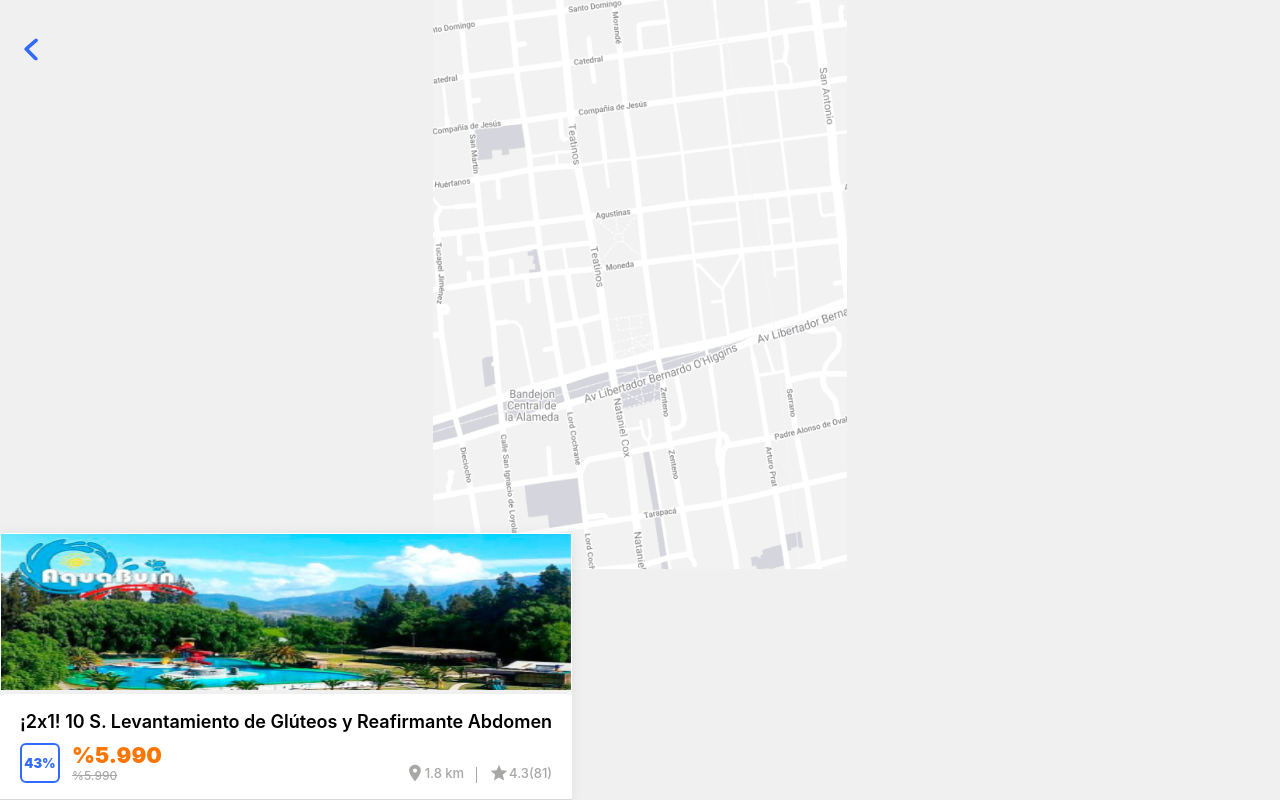
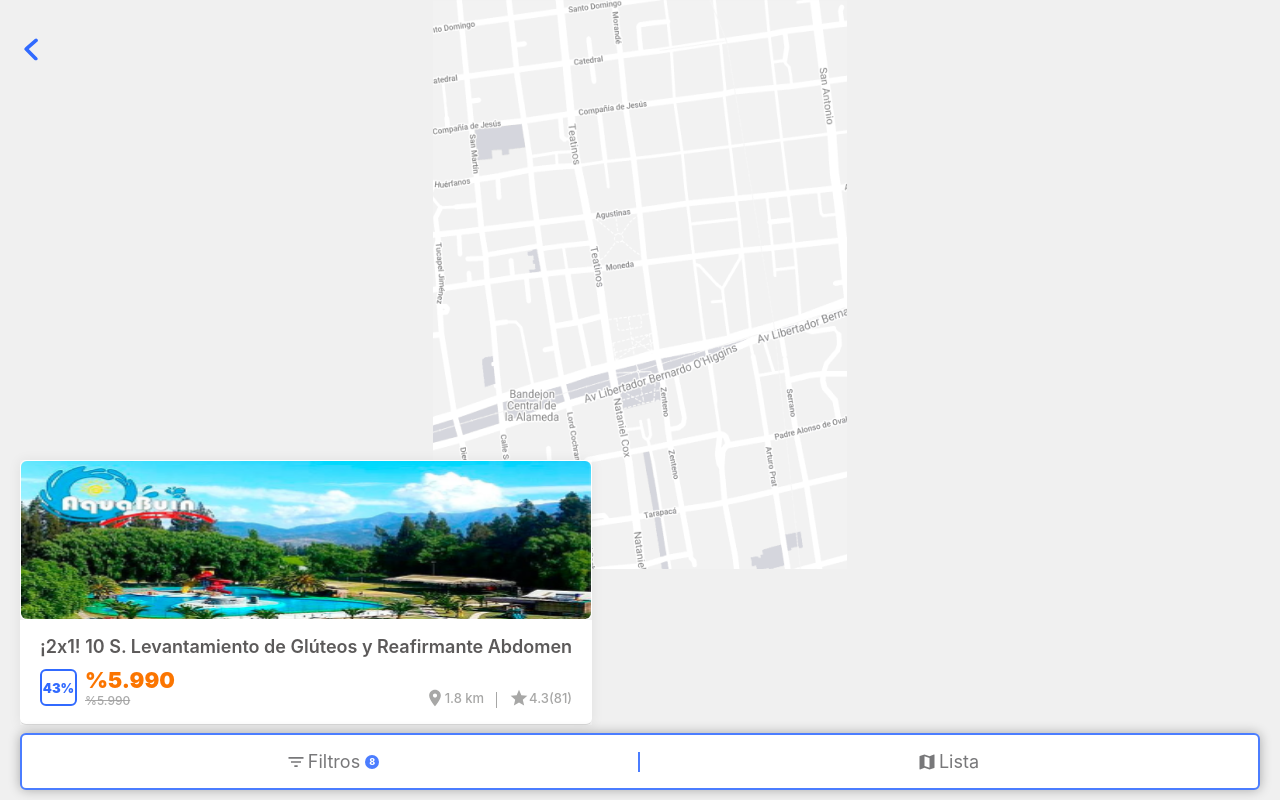
Before and after one commit to jotapixma/geolocationv2, a React (Create React App) app: page /geolocation in a window 1280 px wide. Built offline with nearby package versions, Linux system fonts and the light colour scheme.

Commit message:
group filter views

```diff
--- a/src/Views/ExtendedFilterSection.js
+++ b/src/Views/ExtendedFilterSection.js
@@ -44,7 +44,7 @@ class ExtendedFilterSection extends React.Component {
           >
             <h2 className="group-title">Categoría</h2>
           </ExpansionPanelSummary>
-          <ExpansionPanelDetails>
+          <ExpansionPanelDetails className="collapse-categories" >
             <CategoryItem/>
           </ExpansionPanelDetails>
         </ExpansionPanel>
@@ -56,7 +56,7 @@ class ExtendedFilterSection extends React.Component {
           >
             <h2 className="group-title">Comunas </h2>
           </ExpansionPanelSummary>
-          <ExpansionPanelDetails>
+          <ExpansionPanelDetails className="collapse-communes">
             <CommuneItem/>
           </ExpansionPanelDetails>
         </ExpansionPanel>
--- a/src/Views/Geolocation.js
+++ b/src/Views/Geolocation.js
@@ -3,6 +3,7 @@ import '../assets/styles/views/Geolocation.scss';
 import CuponaticLocation from '../assets/img/cuponatic-location.png';
 import SmallProductCard from '../components/SmallProductCard'
 import GoBackArrow from '../assets/img/return-arrow.svg';
+import GeolocationFilterBar from '../components/GeolocationFilterBar.jsx';
 
 class Geolocation extends React.Component {
 
@@ -25,6 +26,7 @@ class Geolocation extends React.Component {
           <img src= {GoBackArrow} alt="go back arrow"/>
         </div>
         <SmallProductCard/>
+        <GeolocationFilterBar/>
       </div>
     );
   }
--- /dev/null
+++ b/src/assets/styles/components/GeolocationFilterBar.scss
@@ -0,0 +1,82 @@
+$blue-custom: #4B7DFF;
+$white: #ffffff;
+
+section.geolocation-filter-bar{
+  position: fixed;
+  bottom: 0;
+  left: 0;
+  width: 100%;
+
+  .filter-content{
+    background-color: #ffffff;
+    border: 2px solid #4B7DFF;
+    border-radius: 6px;
+    box-shadow: 0px 0px 12px rgba(0, 0, 0, 0.3);
+    display: flex;
+    justify-content: center;
+    align-items: center;
+    padding: 1rem 0;
+    margin: 10px 20px;
+    list-style: none;
+    .filter-item{
+      display: flex;
+      justify-content: center;
+      align-items: center;
+      width: 100%;
+      position: relative;
+      color: #78787A;
+      font-size: 18px;
+      font-weight: normal;
+      svg{
+        position: relative;
+        left: -2px;
+      }
+      .alert-item{
+        span{
+          display: none;
+        }
+      }
+      &.active{
+        .alert-item{
+          background-color: $blue-custom;
+          width: 14px;
+          height: 14px;
+          border-radius: 14px;
+          position: relative;
+          right: -5px;
+          display: flex;
+          align-items: center;
+          justify-content: center;
+          span{
+            display: block;
+            color: $white;
+            font-size: 9px;
+            font-weight: 800;
+          }
+        }
+      }
+      &:after{
+        content: "";
+        position: absolute;
+        background-color: $blue-custom;
+        height: 20px;
+        width: 2px;
+        right: 0;
+      }
+      &:last-child{
+        &:after{
+          display: none;
+        }
+      }
+    }
+  }
+  @media only screen and (max-width: 350px) {
+   .filter-content{
+     padding: 1rem 0;
+     .filter-item{
+       width: 100%;
+       font-size: 15px;
+     }
+   }
+  }
+}
--- a/src/assets/styles/components/GroupFilterSection.scss
+++ b/src/assets/styles/components/GroupFilterSection.scss
@@ -9,6 +9,7 @@ section.group-filter-section{
     display: flex;
     flex-wrap: wrap;
     justify-content: space-around;
+    margin: 10px 0 30px 0;
     .box-item{
       margin: 8px 0;
       width: 135px;
@@ -25,6 +26,9 @@ section.group-filter-section{
       &.price{
         padding: 5px;
       }
+    }
+    &.distance{
+
     }
   }
   .head-filter{
@@ -64,7 +68,19 @@ section.group-filter-section{
     }
   }
   .MuiPaper-root{
-    padding: 0 20px 0 40px;
+    padding: 0 20px;
+    .MuiCollapse-container{
+      .MuiExpansionPanelDetails-root{
+        padding: 0;
+        &.collapse-categories{
+          padding: 0 25px 30px 25px;
+        }
+        &.collapse-communes{
+          max-height: 180px;
+          overflow-y: scroll;
+        }
+      }
+    }
     .MuiButtonBase-root{
       span.MuiIconButton-label{
         svg{ color: $blue-custom; }
--- a/src/assets/styles/components/SmallProductCard.scss
+++ b/src/assets/styles/components/SmallProductCard.scss
@@ -1,6 +1,9 @@
+$card-title: #5C5A5A;
+
 article.small-card{
   position: absolute;
   bottom: 0;
+  margin: 20px 20px 75px 20px;
 
   .card-content{
     box-shadow: 0px 1px 12px rgba(0, 0, 0, 0.07217);
@@ -12,10 +15,12 @@ article.small-card{
       border: 1px solid white;
       figure{
         margin: 0;
+        height: 158px;
         img{
-          height: 156px;
+          height: 158px;
           width: 100%;
           background-color: #f0f0f0;
+          border-radius: 6px;
         }
       }
     }
@@ -23,11 +28,13 @@ article.small-card{
       padding: 1rem 1.25rem 1rem 1.25rem;
       background-color: #fff;
       border-bottom: 1px solid #D8D8D8;
+      border-radius: 0 0 6px 6px;
       .card-title{
         font-weight: 600;
         font-size: 18px;
         text-align: left;
         margin: 0;
+        color: $card-title;
       }
       .product-price{
         display: flex;
@@ -37,8 +44,8 @@ article.small-card{
         .price-discount{
           background-color: #FFFFFF;
           border-radius: 6px;
-          height: 36px;
-          width: 36px;
+          height: 33px;
+          width: 33px;
           display: flex;
           align-items: center;
           justify-content: center;
@@ -51,7 +58,7 @@ article.small-card{
         }
         .price-container{
           position: relative;
-          left: 12px;
+          left: 8px;
           .price-offer{
             font-size: 22px;
             font-weight: 900;
--- a/src/assets/styles/views/App.scss
+++ b/src/assets/styles/views/App.scss
@@ -1 +1,12 @@
 $blue-custom: #4B7DFF;
+$card-title: #5C5A5A;
+
+// article.small-card{
+//   .card-content{
+//     .card-body{
+//       .card-title{
+//         color: #5C5A5A;
+//       }
+//     }
+//   }
+// }
--- /dev/null
+++ b/src/components/GeolocationFilterBar.jsx
@@ -0,0 +1,34 @@
+import React from 'react';
+import { withRouter } from 'react-router';
+import '../assets/styles/components/GeolocationFilterBar.scss';
+import FilterListIcon from '@material-ui/icons/FilterList';
+import MapIcon from '@material-ui/icons/Map';
+
+class GeolocationFilterBar extends React.Component {
+
+  goToExtendedFilter(){
+    this.props.history.push('/filter/extended-filter');
+  }
+  goToHome(){
+    this.props.history.push('/');
+  }
+
+  render(){
+    return (
+      <section className="geolocation-filter-bar">
+        <ul className="filter-content">
+          <li className="filter-item active" onClick={this.goToExtendedFilter.bind(this)}><FilterListIcon fontSize="small"/>Filtros
+            <div className="alert-item">
+              <span>8</span>
+            </div>
+          </li>
+          <li className="filter-item" onClick={this.goToHome.bind(this)}><MapIcon fontSize="small"/>Lista
+          </li>
+        </ul>
+      </section>
+    );
+  }
+}
+
+const GeolocationFilterBarWithRouter = withRouter(GeolocationFilterBar)
+export default GeolocationFilterBarWithRouter;
--- a/src/components/SmallProductCard.jsx
+++ b/src/components/SmallProductCard.jsx
@@ -1,8 +1,10 @@
 import React from 'react';
 import LocationOnIcon from '@material-ui/icons/LocationOn';
 import StarIcon from '@material-ui/icons/Star';
+import ImgProduct from '../assets/img/img-small-card.png';
 import '../assets/styles/components/SmallProductCard.scss';
-import ImgProduct from '../assets/img/img-small-card.png';
+import '../assets/styles/views/App.scss'
+
 
 const SmallProductCard = () => (
   <article className="small-card">
--- a/src/group-filter-components/DistanceItem.jsx
+++ b/src/group-filter-components/DistanceItem.jsx
@@ -2,7 +2,7 @@ import React from 'react';
 import '../assets/styles/components/GroupFilterSection.scss';
 
 const DiscanceItem= () => (
-  <div className="box-panel">
+  <div className="box-panel distance">
     <div className="box-item">
       <span>-1 km</span>
     </div>
```
